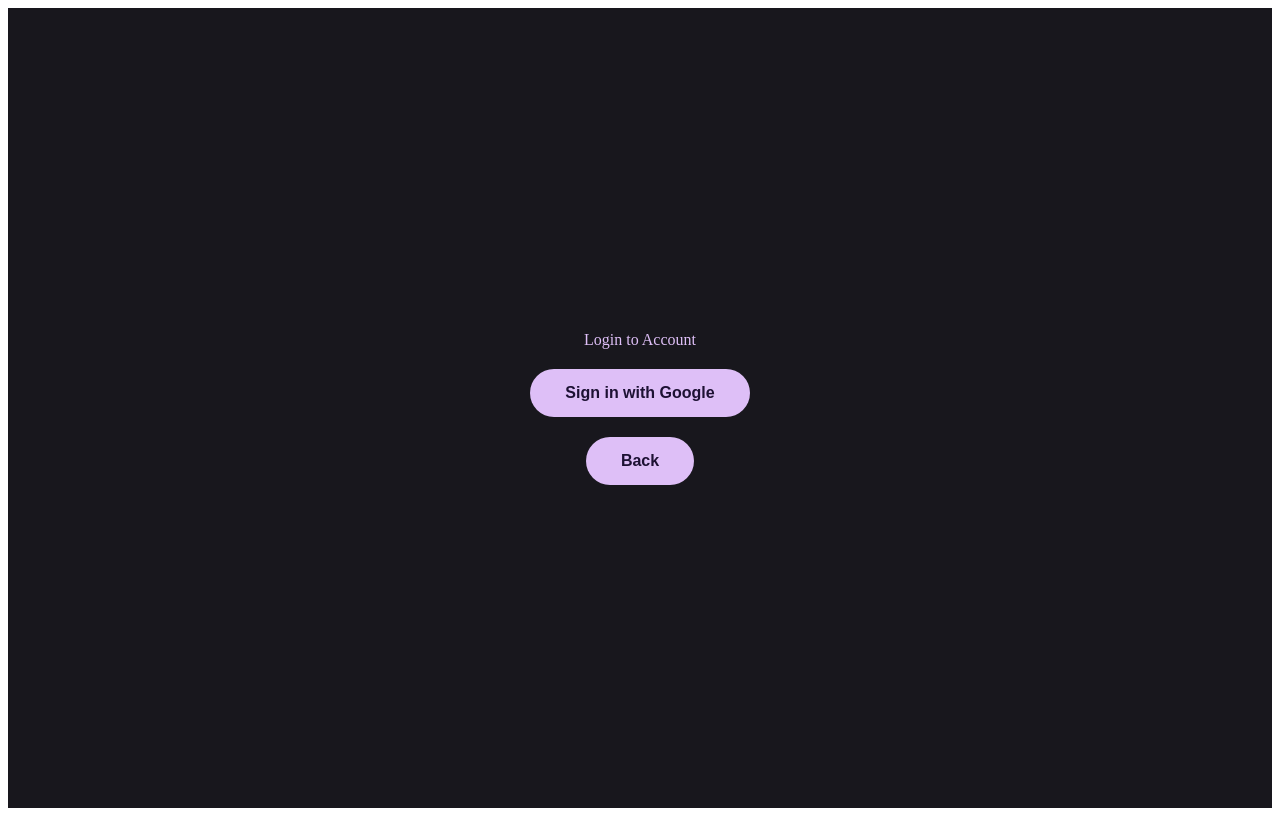
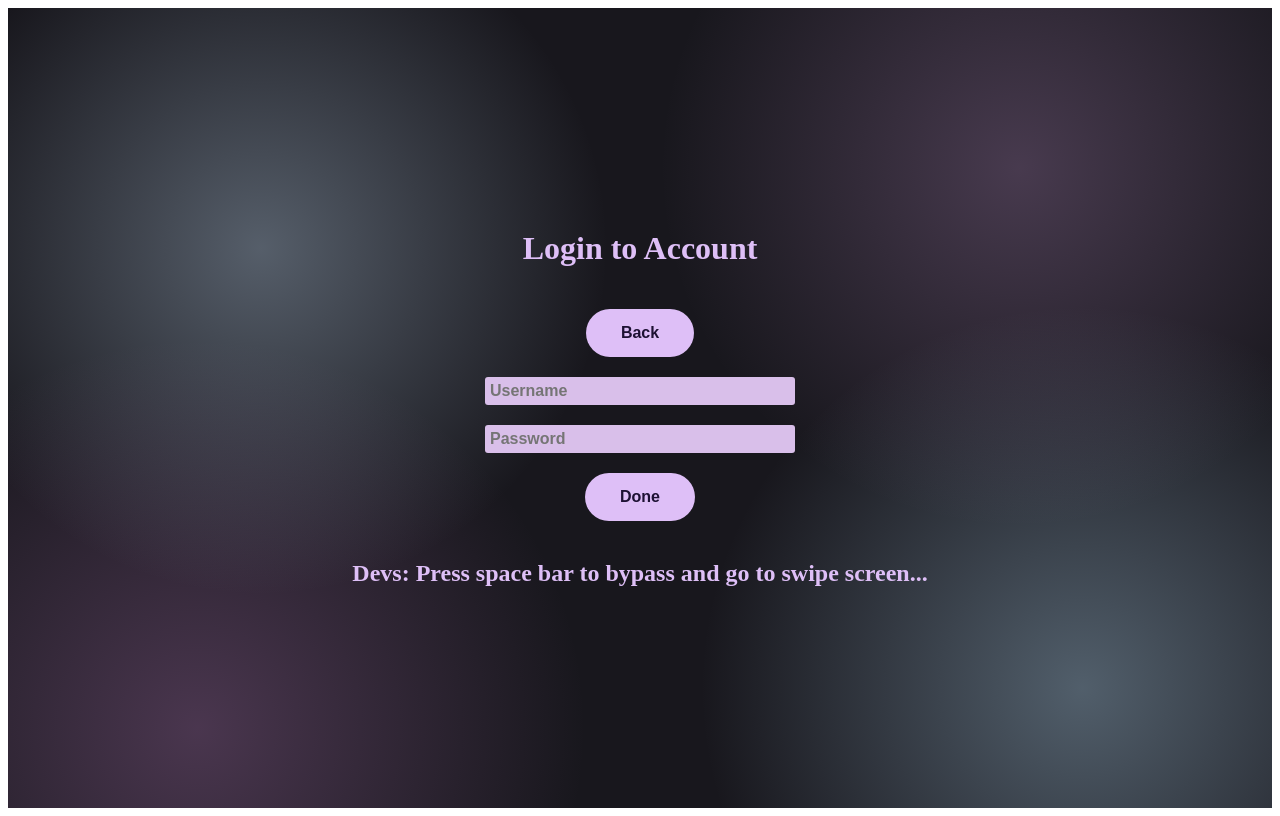
Before and after one commit to derekgeng15/hooked, a React (Create React App) app in the folder frontend/: page /login in a window 1280 px wide. Built offline with nearby package versions, Linux system fonts and the light colour scheme.

Commit message:
ok the login works with hand inputted data

```diff
--- a/frontend/package.json
+++ b/frontend/package.json
@@ -1,5 +1,6 @@
 {
   "name": "hooked-app",
+  "proxy": "http://localhost:5000",
   "version": "0.1.0",
   "private": true,
   "dependencies": {
--- a/frontend/src/Login.jsx
+++ b/frontend/src/Login.jsx
@@ -4,14 +4,15 @@
 // Authors: Eleanor Liu
 // -----------------------------------------------------------------------
 
-import React from 'react'
-import {useCallback, useEffect} from 'react'
+import {useCallback, useEffect, useState} from 'react'
 import { useNavigate } from 'react-router-dom'
 
 function Login(){
 
     // this makes it go from one screen to another
     const navigate = useNavigate()
+    const [username, setUsername] = useState("")
+    const [password, setPassword] = useState("")
 
     function handleLogin() {
         window.location.href = "http://localhost:5000/auth/login";
@@ -20,6 +21,24 @@
     function handleBackButton() {
         console.log("back button clicked, go back to welcome page")
         navigate('/')
+    }
+
+    async function handleDone(myUsername, myPassword){
+        console.log("lets see if the pw is right")
+
+        const result = await fetch('/api/checkpw', {
+            method: 'POST',
+            credentials: 'include',
+            headers: { 'Content-Type': 'application/json' },
+            body: JSON.stringify({ username: myUsername, password: myPassword })
+        })
+        const data = await result.json()
+
+        if (data.logged_in) {
+            navigate('/swipe')
+        } else {
+            alert('Wrong username or password!')
+        }
     }
 
     const handleKeyPress = useCallback((e) => {
@@ -36,13 +55,34 @@
 
     return (
         <div style={screenStyle}>
-        Login to Account
-        <button style={backButtonStyle} onClick={handleLogin}>
-            Sign in with Google
-        </button>
-        <button style={backButtonStyle} onClick={handleBackButton}>
+        <h1>Login to Account</h1>
+
+        <button style={buttonStyle} onClick={handleBackButton}>
             Back
         </button>
+
+        <input
+            type="text"
+            value={username}
+            onChange={(e) => setUsername(e.target.value)}
+            placeholder="Username"
+            style={loginStyle}
+        />
+
+        <input
+            type="password"
+            value={password}
+            onChange={(e) => setPassword(e.target.value)}
+            placeholder="Password"
+            style={loginStyle}
+        />
+
+        <button style={buttonStyle} onClick={() => handleDone(username, password)}>
+            Done
+        </button>
+
+        <h2> Devs: Press space bar to bypass and go to swipe screen... </h2>
+
         </div>
     );
 }
@@ -51,6 +91,14 @@
 const screenStyle = {
     minHeight: '100vh',
     backgroundColor: '#18171d',
+    backgroundImage: `
+        radial-gradient(circle at 20% 30%, rgba(178, 201, 221, 0.4) 0%, transparent 30%),
+        radial-gradient(circle at 80% 20%, rgba(214, 163, 226, 0.25) 0%, transparent 30%),
+        radial-gradient(circle at 85% 85%, rgba(167, 202, 224, 0.4) 0%, transparent 30%),
+        radial-gradient(circle at 15% 90%, rgba(190, 126, 194, 0.3) 0%, transparent 30%)
+    `,
+    fontSize: '16px',
+    fontWeight: 'bold',
     color: '#debff7',
     display: 'flex',
     flexDirection: 'column',
@@ -60,7 +108,7 @@
     position: 'relative',
 }
 
-const backButtonStyle = {
+const buttonStyle = {
     padding: '15px 35px',
     fontSize: '16px',
     backgroundColor: '#debff7',
@@ -71,4 +119,17 @@
     cursor: 'pointer',
 }
 
+const loginStyle = {
+    padding: '5px',
+    borderRadius: '3px',
+    width: '300px',
+    fontSize: '16px',
+    backgroundColor: '#d9bfea',
+    color: '#1d1133',
+    fontWeight: 'bold',
+    border: 'none',
+    cursor: 'pointer',
+}
+
+
 export default Login
--- a/frontend/src/SearchScreen.jsx
+++ b/frontend/src/SearchScreen.jsx
@@ -5,7 +5,7 @@
 // Contributers: Lucille Rizo Patron
 // -----------------------------------------------------------------------
 import React from 'react'
-import {useState, useRef, useEffect} from 'react'
+import {useState, useRef} from 'react'
 import { useNavigate } from 'react-router-dom'
 
 function SearchScreen() {
@@ -84,6 +84,12 @@
 const screenStyle = {
     minHeight: '100vh',
     backgroundColor: '#18171d',
+    backgroundImage: `
+        radial-gradient(circle at 20% 30%, rgba(158, 123, 255, 0.4) 0%, transparent 30%),
+        radial-gradient(circle at 80% 20%, rgba(68, 161, 178, 0.25) 0%, transparent 30%),
+        radial-gradient(circle at 85% 85%, rgba(112, 59, 173, 0.4) 0%, transparent 30%),
+        radial-gradient(circle at 15% 90%, rgba(190, 126, 194, 0.3) 0%, transparent 30%)
+    `,
     display: 'flex',
     flexDirection: 'column',
     alignItems: 'center',
--- a/frontend/src/SeedPreferences.jsx
+++ b/frontend/src/SeedPreferences.jsx
@@ -88,6 +88,12 @@
 const screenStyle = {
     minHeight: '100vh',
     backgroundColor: '#18171d',
+    backgroundImage: `
+        radial-gradient(circle at 20% 30%, rgba(158, 123, 255, 0.4) 0%, transparent 30%),
+        radial-gradient(circle at 80% 20%, rgba(68, 161, 178, 0.25) 0%, transparent 30%),
+        radial-gradient(circle at 85% 85%, rgba(112, 59, 173, 0.4) 0%, transparent 30%),
+        radial-gradient(circle at 15% 90%, rgba(134, 190, 219, 0.3) 0%, transparent 30%)
+    `,
     color: '#debff7',
     display: 'flex',
     flexDirection: 'column',
--- a/frontend/src/SignUp.jsx
+++ b/frontend/src/SignUp.jsx
@@ -52,6 +52,12 @@
 const screenStyle = {
     minHeight: '100vh',
     backgroundColor: '#18171d',
+    backgroundImage: `
+        radial-gradient(circle at 20% 30%, rgba(213, 127, 217, 0.4) 0%, transparent 30%),
+        radial-gradient(circle at 80% 20%, rgba(109, 166, 215, 0.25) 0%, transparent 30%),
+        radial-gradient(circle at 85% 85%, rgba(148, 123, 176, 0.4) 0%, transparent 30%),
+        radial-gradient(circle at 15% 90%, rgba(108, 148, 201, 0.3) 0%, transparent 30%)
+    `,
     color: '#debff7',
     display: 'flex',
     flexDirection: 'column',
--- a/frontend/src/WelcomePage.jsx
+++ b/frontend/src/WelcomePage.jsx
@@ -13,6 +13,7 @@
     const navigate = useNavigate()
 
     function handleLoginClick() {
+        navigate('/login')
         console.log("login button clicked, teleport to login pg")
     }
 
@@ -71,6 +72,12 @@
 const screenStyle = {
     minHeight: '100vh',
     backgroundColor: '#18171d',
+    backgroundImage: `
+        radial-gradient(circle at 20% 30%, rgba(158, 123, 255, 0.4) 0%, transparent 30%),
+        radial-gradient(circle at 80% 20%, rgba(68, 161, 178, 0.25) 0%, transparent 30%),
+        radial-gradient(circle at 85% 85%, rgba(219, 100, 165, 0.4) 0%, transparent 30%),
+        radial-gradient(circle at 15% 90%, rgba(126, 169, 194, 0.3) 0%, transparent 30%)
+    `,
     color: '#debff7',
     display: 'flex',
     flexDirection: 'column',
@@ -103,16 +110,5 @@
     cursor: 'pointer',
 }
 
-const testButtonStyle = {
-    padding: '10px 20px',
-    fontSize: '14px',
-    backgroundColor: 'transparent',
-    color: '#d0ff50',
-    fontWeight: 'bold',
-    border: '2px dashed #d0ff50',
-    borderRadius: '10px',
-    marginTop: '30px',
-    cursor: 'pointer',
-}
 
 export default WelcomePage
```
Also changed, not shown: frontend/SeedPrefsSources.txt, 1 other file (tests, documents, lock files or other folders).
